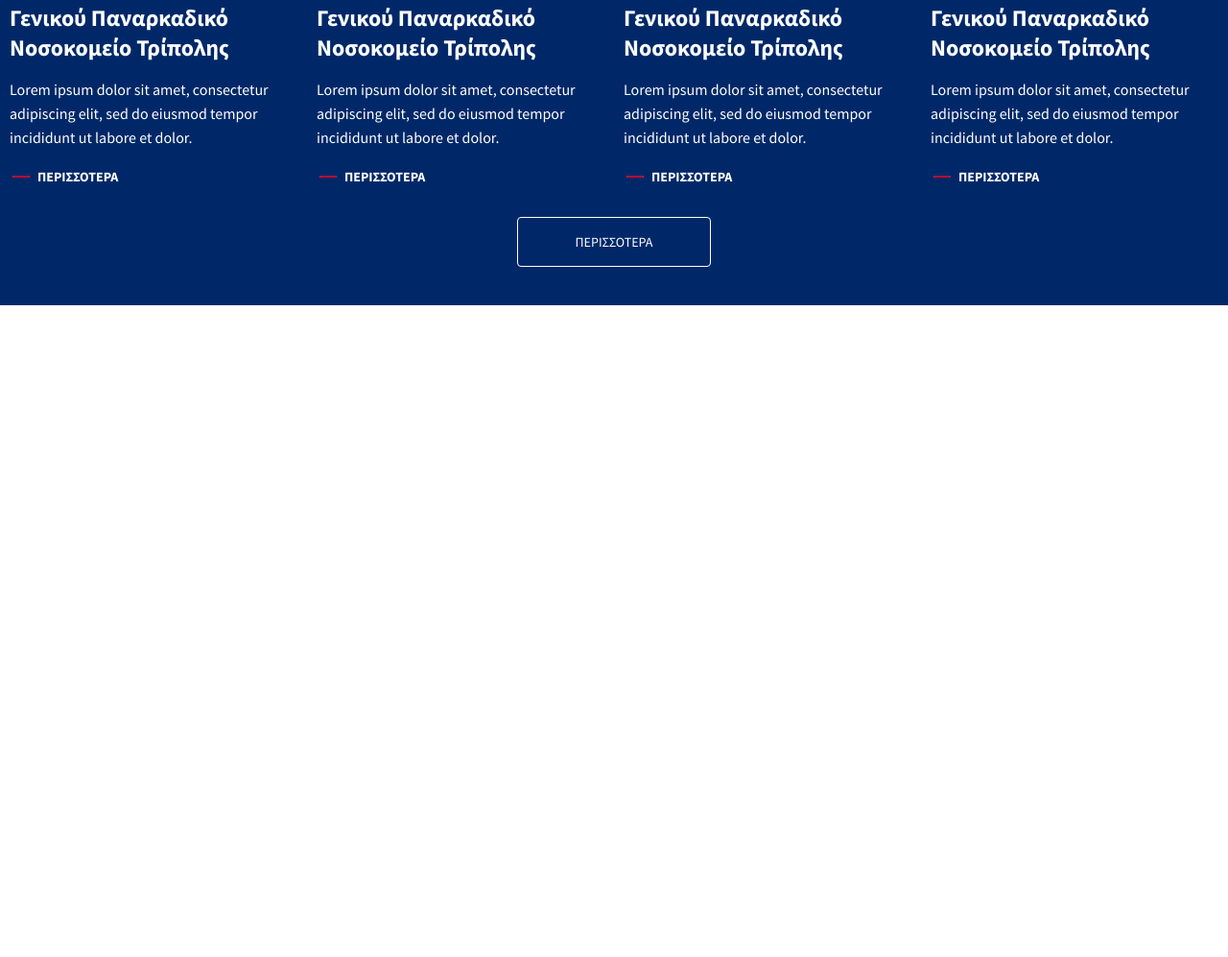
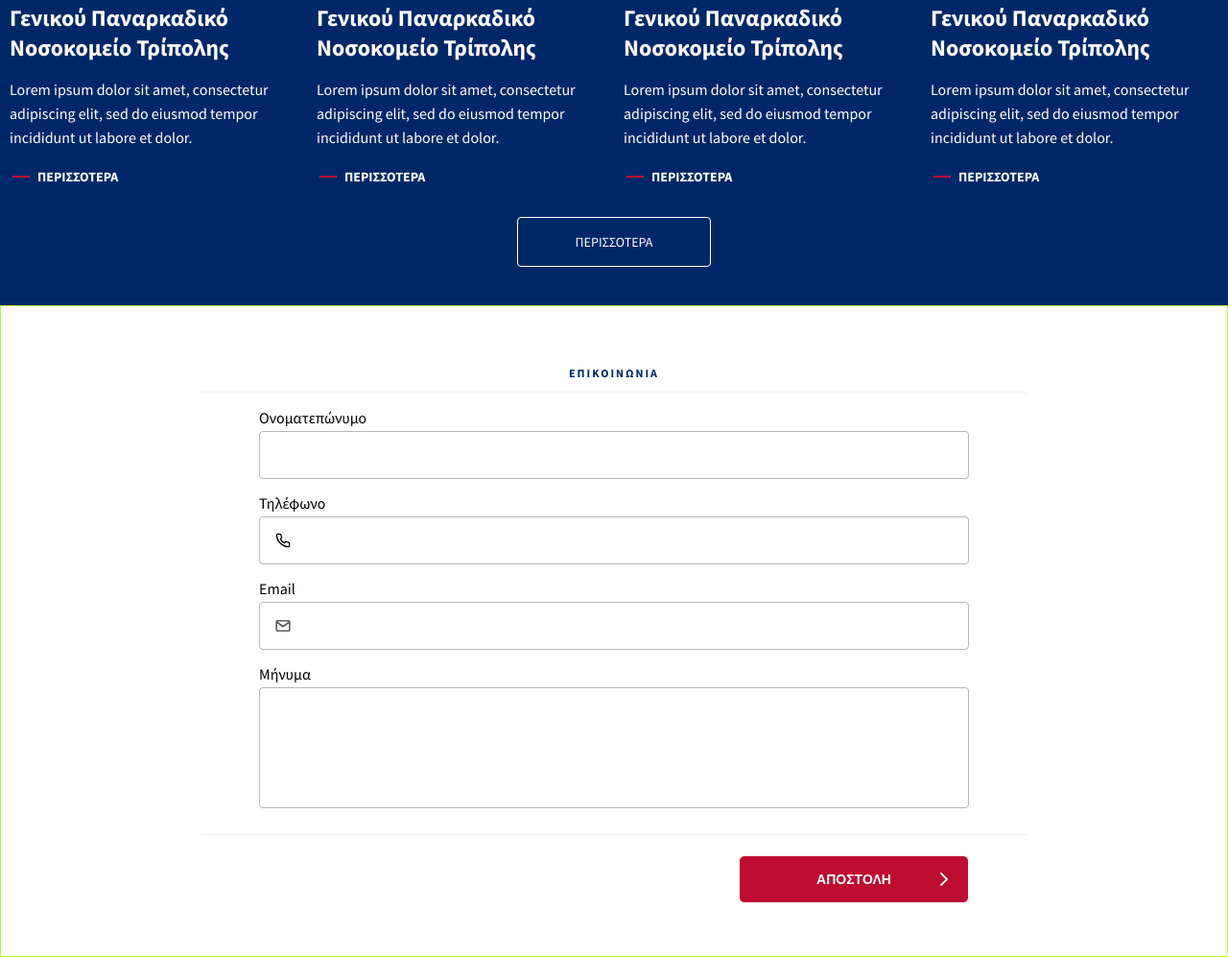
Before and after one commit to stefavramakis/sketch-to-html-css-demo, a plain HTML site: page index.html in a window 1280 px wide. Shown: the part 1846-2843 px from the top of the page at 96% size. Before the commit the page ends 2164 px from the top, so only its background shows below. Drawn offline with Linux system fonts and the light colour scheme.

Commit message:
create form section

```diff
--- a/app.css
+++ b/app.css
@@ -397,3 +397,88 @@ span#deegres {
 #actions > ul > li > a > img {
   margin-right: 5px;
 }
+
+/* FORM */
+
+#contact-form {
+  display: flex;
+  flex-direction: column;
+  align-items: center;
+  border: greenyellow 1px solid;
+}
+#contact-form > h3 {
+  margin-top: 62px;
+  padding: 0;
+  color: #002868;
+  font-size: 12px;
+  font-weight: bold;
+  letter-spacing: 2px;
+}
+
+#contact-form > form {
+  width: 740px;
+  border-top: #eeeeee solid 1px;
+  border-bottom: #eeeeee solid 1px;
+  display: flex;
+  flex-direction: column;
+  padding: 16px 60px 27px 60px;
+}
+
+#contact-form input {
+  height: 46px;
+  border: 1px solid #b6b6b6;
+  border-radius: 4px;
+}
+
+#contact-form input[name="phone"] {
+  background: url("./images/icons/phone.svg") no-repeat scroll 16px 16px;
+  padding-left: 40px;
+}
+
+#contact-form input[name="email"] {
+  background: url("./images/icons/email.svg") no-repeat scroll 16px 16px;
+  padding-left: 40px;
+}
+
+#contact-form input + span {
+  margin-top: 15px;
+}
+
+#contact-form > form > span {
+  margin-bottom: 4px;
+}
+
+#contact-form textarea {
+  height: 120px;
+  border: 1px solid #b6b6b6;
+  border-radius: 4px;
+  resize: none;
+}
+#contact-form-controls {
+  margin-top: 21px;
+  margin-bottom: 55px;
+  display: flex;
+  justify-content: flex-end;
+  width: 740px;
+}
+
+#contact-form button {
+  position: relative;
+  font-size: 14px;
+  color: white;
+  font-weight: bold;
+  background: #bf0a30;
+  border-radius: 6px;
+  border: 1px solid white;
+  height: 50px;
+  width: 240px;
+  display: flex;
+  align-items: center;
+  justify-content: center;
+  cursor: pointer;
+}
+
+#contact-form button > img {
+  position: absolute;
+  right: 13px;
+}
--- a/index.html
+++ b/index.html
@@ -217,5 +217,24 @@
       </ul>
       <a href="#" class="cta-link">ΠΕΡΙΣΣΟΤΕΡΑ</a>
     </div>
+    <div id="contact-form">
+      <h3>ΕΠΙΚΟΙΝΩΝΙΑ</h3>
+      <form action="#">
+        <span>Ονοματεπώνυμο</span>
+        <input type="text" name="fullname" />
+        <span>Τηλέφωνο</span>
+        <input type="text" name="phone" />
+        <span>Email</span>
+        <input type="text" name="email" />
+        <span>Μήνυμα</span>
+        <textarea name="message" no-resize></textarea>
+      </form>
+      <div id="contact-form-controls">
+        <button>
+          <span>ΑΠΟΣΤΟΛΗ</span>
+          <img src="./images/icons/white-caret.svg" alt="white-caret" />
+        </button>
+      </div>
+    </div>
   </body>
 </html>
```
Also changed, not shown: images/icons/email.svg (added), images/icons/phone.svg (added), images/icons/white-caret.svg (added).
